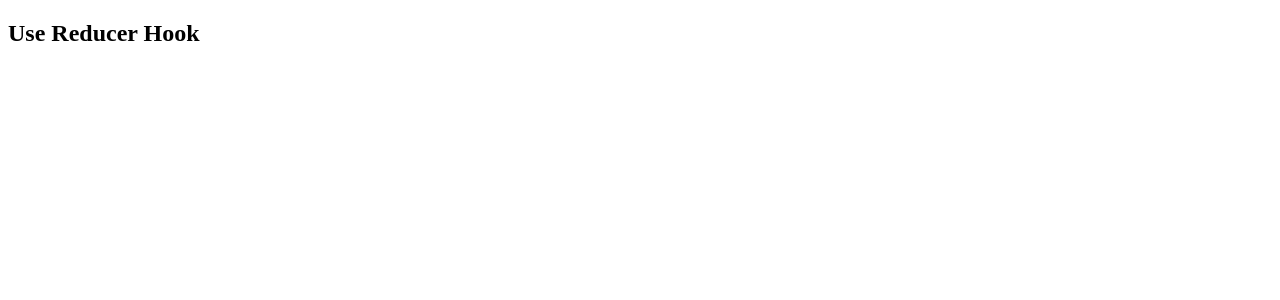
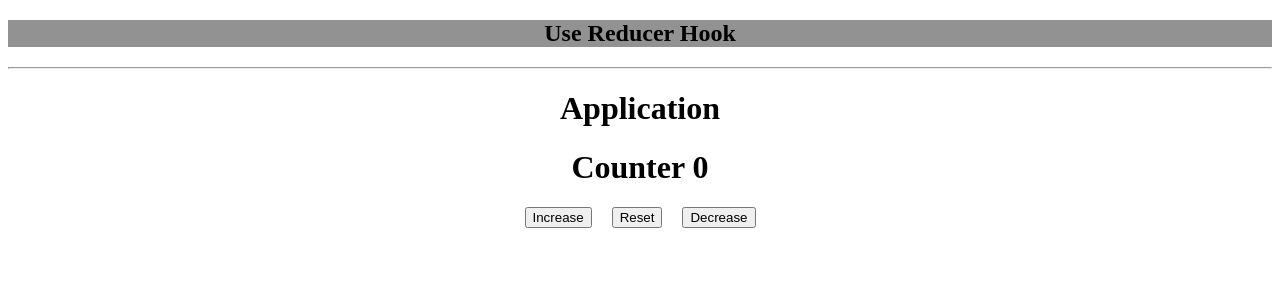
Before and after one commit to Tausifqureshi/React_Revision, a React (Vite) app: page / in a window 1280 px wide. Shown: the top 300 px of the page. Built offline with nearby package versions, Linux system fonts and the light colour scheme.

Commit message:
useReducer-Hook

```diff
--- a/src/useReducer-Hook/ExampleUseReducer.jsx
+++ b/src/useReducer-Hook/ExampleUseReducer.jsx
@@ -1,9 +1,36 @@
-import React, { useReducer } from "react";
+import React, { useReducer, useState } from "react";
 
 function ExampleUseReducer() {
-  return <div>
+  const [counter, setCounter] = useState(0);
+  const increaseHandle = () => {
+    //    setCounter(counter + 1);
 
-  </div>;
+    setCounter((prev) => prev + 1); //is tara se bhi use kar sakte hai.
+  };
+
+  const resetHandle = () => {
+    setCounter(0);
+  };
+  const decreaseHandle = () => {
+    setCounter(counter - 1);
+  };
+  return (
+    <div>
+      <h1>Application</h1>
+      <h1>Counter {counter}</h1>
+      <div>
+        <button style={{ margin: "0 10px" }} onClick={increaseHandle}>
+          Increase
+        </button>
+        <button style={{ margin: "0 10px" }} onClick={resetHandle}>
+          Reset
+        </button>
+        <button style={{ margin: "0 10px" }} onClick={decreaseHandle}>
+          Decrease
+        </button>
+      </div>
+    </div>
+  );
 }
 
 export default ExampleUseReducer;
--- a/src/useReducer-Hook/UseReducer.jsx
+++ b/src/useReducer-Hook/UseReducer.jsx
@@ -1,15 +1,20 @@
+//userReducer-Hook ka use ---> is use ham karte hai complex state ko mange karne ke liye.
+
+
+
 import React from 'react'
 import ExampleUseReducer from './ExampleUseReducer'
 
 function UseReducer() {
 
   return (
-    <>
+    <div style={{textAlign:"center"}}>
 
-    <h2>Use Reducer Hook</h2>
+    <h2 style={{backgroundColor: "#929292"}}>Use Reducer Hook</h2>
+    <hr />
     <ExampleUseReducer />
 
-    </>
+    </div>
   )
 }
 
```
